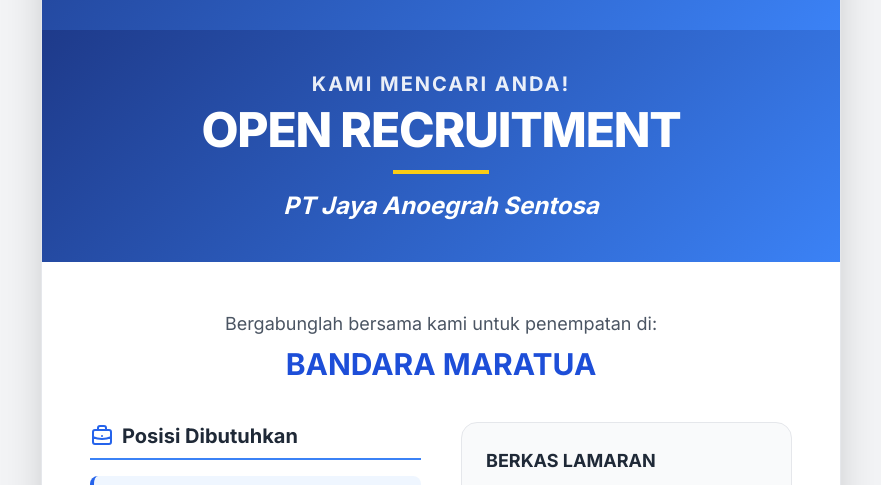
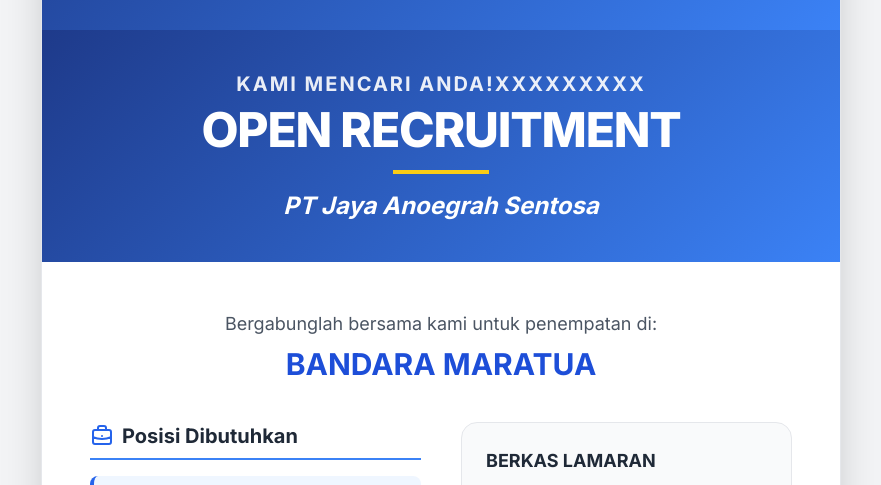
Before and after one commit to hapsahgestha31-art/repo-website, a plain HTML site: page index.html in a window 1280 px wide. Shown: the part 245-730 px from the top of the page, without its empty margins (199-1080 px from the left). Drawn offline with nearby package versions, Linux system fonts and the light colour scheme.

Commit message:
Update index.html

```diff
--- a/index.html
+++ b/index.html
@@ -24,7 +24,7 @@
       </div>
       <div class="gradient-bg p-10 text-white text-center">
         <h2 class="text-xl font-bold tracking-widest uppercase mb-2 opacity-90">
-          Kami Mencari Anda!
+          Kami Mencari Anda!xxxxxxxxx
         </h2>
         <h1 class="text-5xl font-extrabold mb-4 tracking-tight">
           OPEN RECRUITMENT
```
